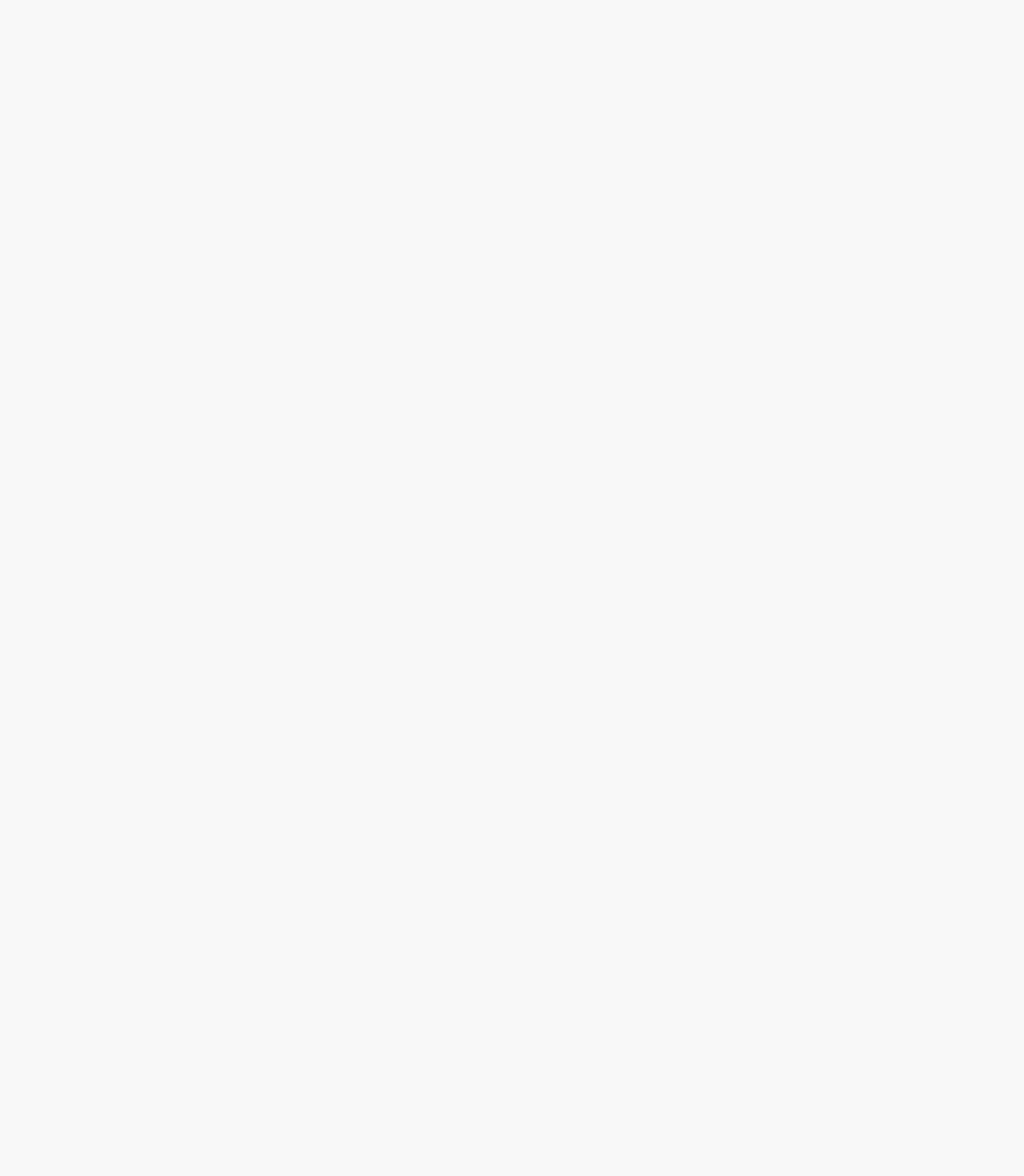
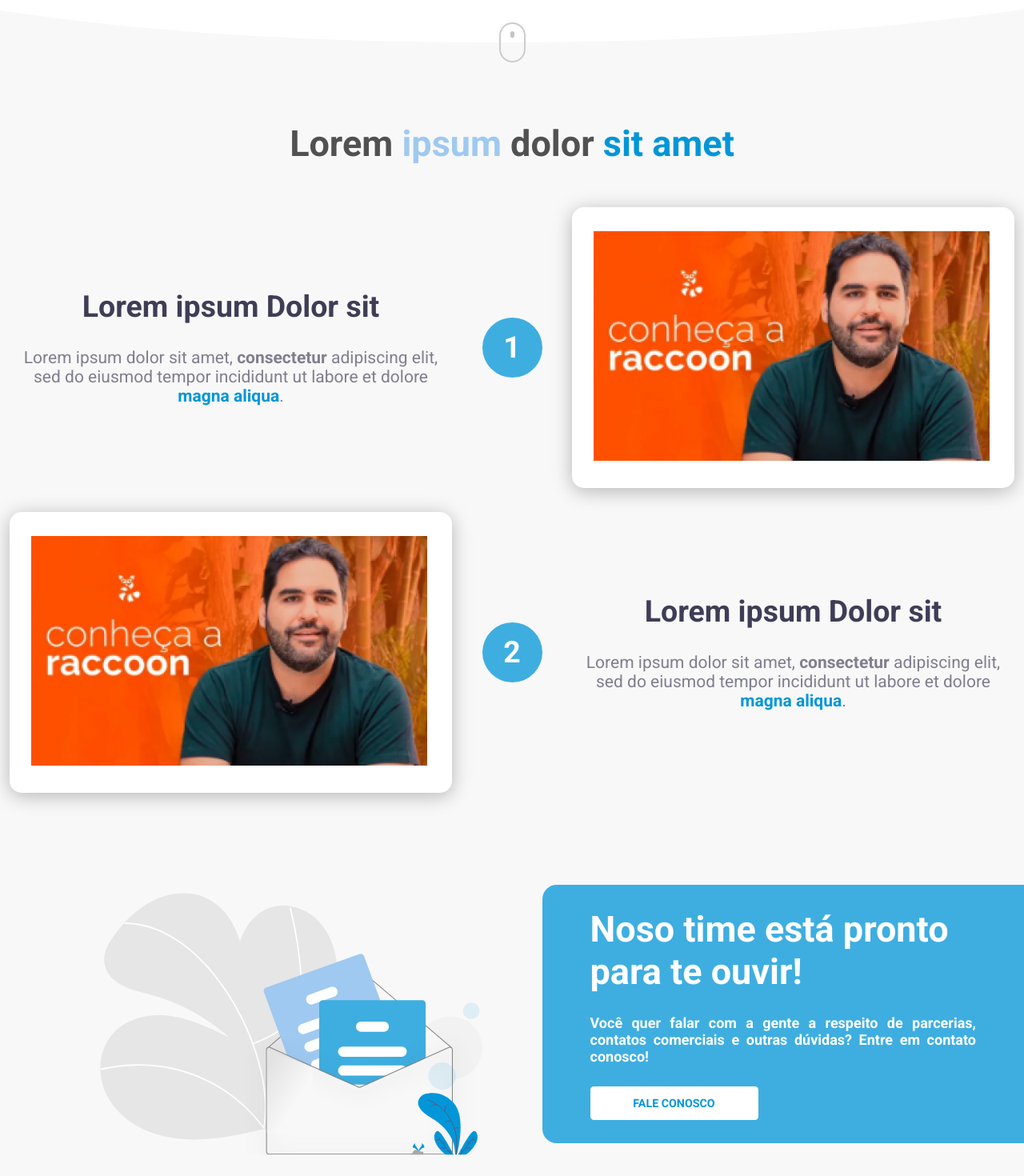
Before and after one commit to martinsvinicius/ibra-front, a Next.js app: page / in a window 1280 px wide. Shown: the part 1070-2540 px from the top of the page at 80% size. Before the commit the page ends 909 px from the top, so only its background shows below. Built offline with nearby package versions, Linux system fonts and the light colour scheme.

Commit message:
adding sections: Advantages and ContactUs

```diff
--- a/src/components/Header/styles.ts
+++ b/src/components/Header/styles.ts
@@ -2,7 +2,7 @@
 
 export const Container = styled.header`
   width: 100%;
-  background: #FFFFFF;
+  background: #ffffff;
 `;
 
 export const HeaderContent = styled.div`
@@ -39,15 +39,27 @@
 
     li {
       margin: 0 3rem;
-
-      &:first-child {
-        margin-left: 0;
-      }
     }
 
     li a {
       font-weight: 500;
       font-size: 1.1rem;
     }
+
+    @media (max-width: 1995px) {
+      li {
+        margin: 0 2rem;
+      }
+    }
+
+    @media (max-width: 1310px) {
+      li {
+        margin: 0 1rem;
+      }
+    }
+
+    li:first-child {
+      margin-left: 0;
+    }
   }
 `;
--- a/src/pages/Home/Hero/styles.ts
+++ b/src/pages/Home/Hero/styles.ts
@@ -7,7 +7,7 @@
 
   h2 {
     text-align: center;
-    font-size: 2rem;
+    font-size: 3rem;
     font-weight: 900;
     color: var(--black-600);
 
@@ -35,6 +35,9 @@
       img {
         display: block;
         margin-left: auto;
+
+        width: 40rem;
+        height: 40rem;
       }
     }
 
--- a/src/pages/Home/index.tsx
+++ b/src/pages/Home/index.tsx
@@ -2,15 +2,80 @@
 
 import { Hero } from './Hero';
 
-import { Container } from './styles';
+import { Container, AdvantagesSection, Advantages, Advantage, ContactUsSection } from './styles';
 
 export function Home() {
   return (
     <Container>
       <Header />
+
       <section>
         <Hero />
       </section>
+
+      <AdvantagesSection>
+        <h2>
+          Lorem <span className="blue-200">ipsum</span> dolor{' '}
+          <span className="blue-active">sit amet</span>
+        </h2>
+
+        <Advantages>
+          <Advantage>
+            <div className="advantageDescription">
+              <strong>Lorem ipsum Dolor sit</strong>
+              <p>
+                Lorem ipsum dolor sit amet, <b>consectetur</b> adipiscing elit,
+                sed do eiusmod tempor incididunt ut labore et dolore{' '}
+                <span className="blue-active">
+                  <b>magna aliqua</b>
+                </span>
+                .
+              </p>
+            </div>
+
+            <div className="advantageNumber">1</div>
+
+            <div className="advantageImage">
+              <img src="assets/images/step-1.png" alt="Lorem ipsum" />
+            </div>
+          </Advantage>
+
+          <Advantage>
+            <div className="advantageImage">
+              <img src="assets/images/step-1.png" alt="Lorem ipsum" />
+            </div>
+
+            <div className="advantageNumber">2</div>
+
+            <div className="advantageDescription">
+              <strong>Lorem ipsum Dolor sit</strong>
+              <p>
+                Lorem ipsum dolor sit amet, <b>consectetur</b> adipiscing elit,
+                sed do eiusmod tempor incididunt ut labore et dolore{' '}
+                <span className="blue-active">
+                  <b>magna aliqua</b>
+                </span>
+                .
+              </p>
+            </div>
+          </Advantage>
+        </Advantages>
+      </AdvantagesSection>
+
+      <ContactUsSection>
+        <img src="assets/icons/contact-hero.svg" />
+
+        <div>
+          <h3>Noso time está pronto <br /> para te ouvir!</h3>
+          <p>
+            Você quer falar com a gente a respeito de parcerias, contatos
+            comerciais e outras dúvidas? Entre em contato conosco!
+          </p>
+          <button type="button">
+            FALE CONOSCO
+          </button>
+        </div>
+      </ContactUsSection>
     </Container>
   );
 }
--- a/src/pages/Home/styles.ts
+++ b/src/pages/Home/styles.ts
@@ -7,4 +7,142 @@
   section {
     width: 100%;
   }
+
+  .blue-200 {
+    color: var(--blue-200);
+  }
+
+  .blue-active {
+    color: var(--blue-active);
+  }
 `;
+
+export const AdvantagesSection = styled.section`
+  margin-top: 5rem;
+
+  h2 {
+    text-align: center;
+    font-weight: 700;
+    font-size: 3rem;
+  }
+`;
+
+export const Advantages = styled.div`
+  max-width: 1256px;
+
+  margin: 3.5rem auto;
+`;
+
+export const Advantage = styled.div`
+  display: grid;
+  margin: 2rem 0;
+  align-items: center;
+  grid-template-columns: 1fr 10rem 1fr;
+
+  div.advantageDescription {
+    text-align: center;
+
+    strong {
+      font-weight: 700;
+      color: var(--black-600);
+      font-size: 2.5rem;
+    }
+
+    p {
+      margin-top: 2rem;
+      font-size: 1.4rem;
+      color: rgba(63, 61, 86, 0.65);
+
+      span.blue-active {
+        color: var(--blue-active);
+      }
+    }
+  }
+
+  div.advantageNumber {
+    height: 5rem;
+    width: 5rem;
+    line-height: 5rem;
+
+    margin: 0 auto;
+
+    text-align: center;
+    color: #fff;
+    font-weight: bold;
+    font-size: 2.5rem;
+    background-color: #3EAEE0;
+    border-radius: 50%;
+  }
+
+  div.advantageImage {
+    padding: 2rem 1.8rem;
+    background: #FFFFFF;
+    border-radius: 1rem;
+
+    box-shadow: 0px 4px 25px rgba(0, 0, 0, 0.27);
+  }
+`;
+
+export const ContactUsSection = styled.section`
+  margin-top: 5rem;
+
+  display: grid;
+  gap: 5rem;
+  grid-template-columns: 1fr 1fr;
+  align-content: center;
+
+  img {
+    display: block;
+    margin-left: auto;
+  }
+
+  div {
+    align-self: center;
+    color: #fff;
+    min-height: 80%;
+    padding: 1.2rem 4rem;
+    background: var(--background-blue);
+
+    display: flex;
+    flex-direction: column;
+    justify-content: center;
+
+    border-radius: 1.2rem 0 0 1.2rem;
+
+    h3 {
+      font-weight: 700;
+      font-size: 3rem;
+    }
+
+    p {
+      font-weight: 700;
+      text-align: justify;
+      font-size: 1.2rem;
+
+      margin: 1.8rem 0;
+    }
+
+    button {
+      max-width: 14rem;
+      height: 2.8rem;
+      line-height: 2.8rem;
+      color: var(--blue-active);
+      font-weight: bold;
+      background: #FFFFFF;
+
+      font-size: .95rem;
+
+      padding: 0 3rem;
+
+      border: none;
+      border-radius: .3rem;
+
+      transition: all .2s;
+
+      &:hover {
+        background: var(--blue-active);
+        color: #fff;
+      }
+    }
+  }
+`;
--- a/src/styles/global.ts
+++ b/src/styles/global.ts
@@ -24,11 +24,18 @@
     --gray: #515151;
 
     --background-gray: #F8F8F8;
+    --background-blue: #3EAEE0;
   }
 
-  @media(max-width: 1080px) {
+  @media(max-width: 1590px) {
     html {
       font-size: 93.75%;
+    }
+  }
+
+  @media(max-width: 1230px) {
+    html {
+      font-size: 90%;
     }
   }
 
```
Also changed, not shown: public/assets/icons/contact-hero.svg (added), public/assets/images/step-1.png (added).
